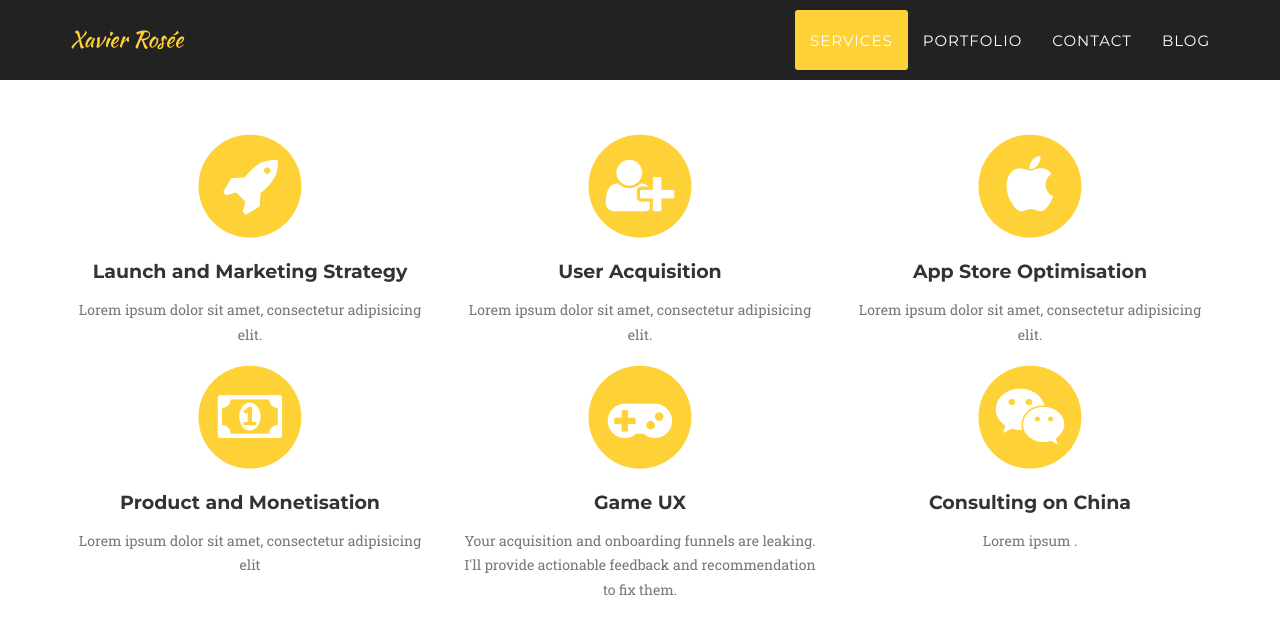
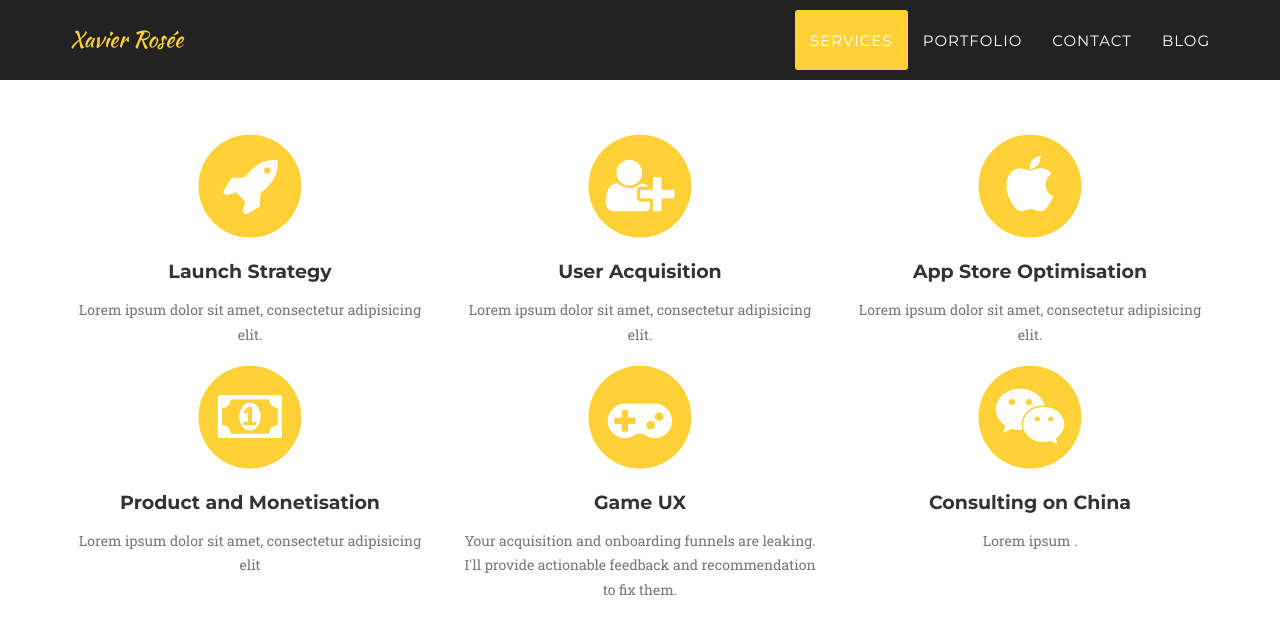
Before and after one commit to xavierosee/offtheground-website, a Jekyll site: the page built from index.html, in a window 1280 px wide and 900 px high, scrolled down 938 px. Shown: the top 634 px of the window. Built offline with Jekyll 4.4.1, drawn with Linux system fonts in a browser that asks for light colours; some web fonts are replaced.

Commit message:
fixing ipad layout?

```diff
--- a/_includes/services.html
+++ b/_includes/services.html
@@ -13,7 +13,7 @@
                         <i class="fa fa-circle fa-stack-2x text-primary"></i>
                         <i class="fa fa-rocket fa-stack-1x fa-inverse"></i>
                     </span>
-                    <h4 class="service-heading">Launch and Marketing Strategy</h4>
+                    <h4 class="service-heading">Launch Strategy</h4>
                     <p class="text-muted">Lorem ipsum dolor sit amet, consectetur adipisicing elit.</p>
                 </div>
                 <div class="col-md-4">
```
